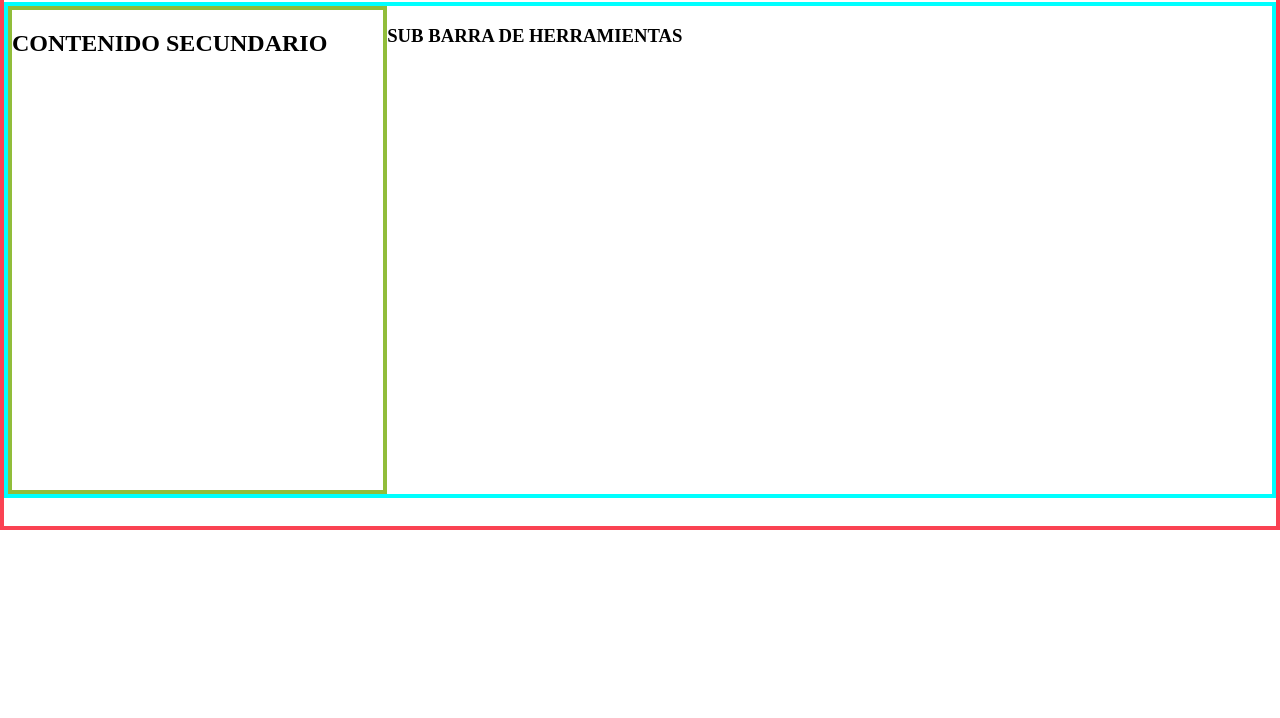
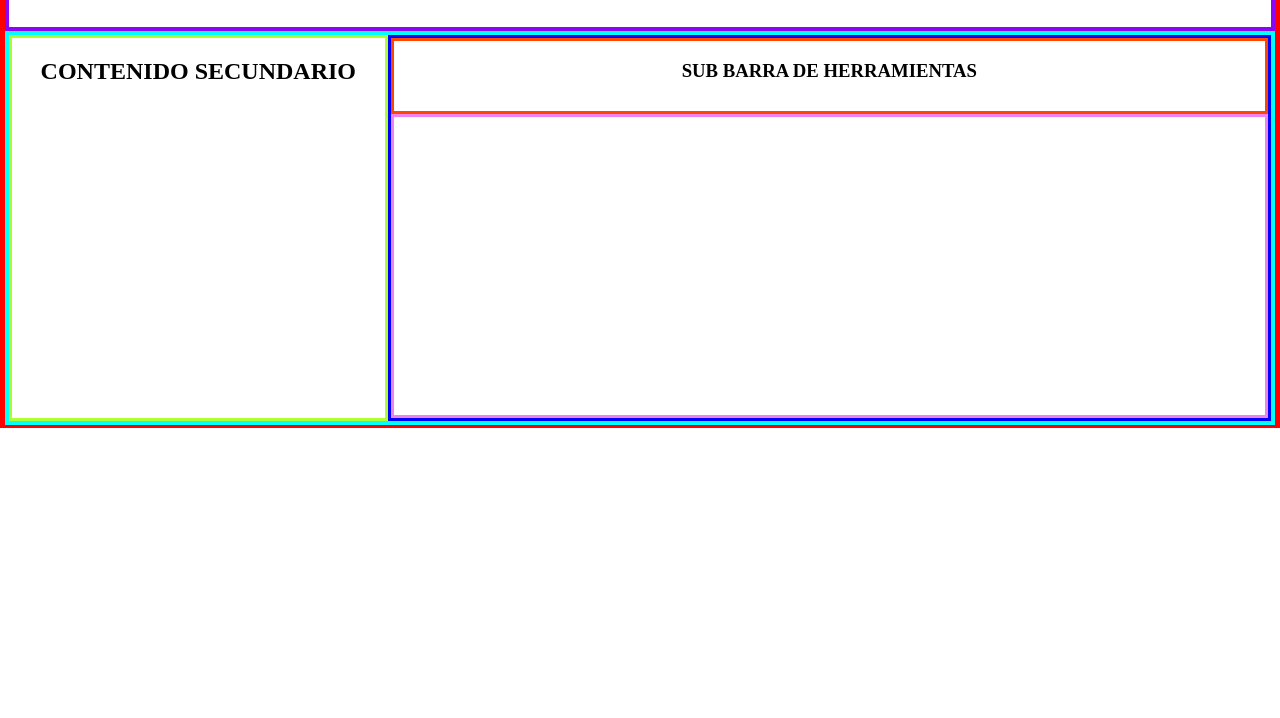
Before and after one commit to maurenys/ejercicios-taller-apps, a plain HTML site: page layout/index.html in a window 1280 px wide. Shown: the part 82-800 px from the top of the page. Drawn offline with Linux system fonts and the light colour scheme.

Commit message:
Update styles.css

```diff
--- a/layout/styles.css
+++ b/layout/styles.css
@@ -1,37 +1,43 @@
-body{
+body {
   margin: 0;
-    border: 4px solid #fa4252;
-    height: 604px;
+  border: 5px solid red;
+  height: 500px;
+}
 
-  }
-  main{
+main {
   display: block;
 }
-  .cabecera-principal{
-     border: 4px solid #7e0cf5;
+
+.header-principal {
+  border: 4px solid #8d05f5;
   height: 100px;
 }
 
-  .seccion-principal{
+.seccion-principal {
   border: 4px solid cyan;
   display: grid;
   grid-template-columns: 30% 70%;
-    height: 488px;
+  height: 386px;
 }
 
-  .seccion-principal aside{
-    border: 4px solid #91bd3a;
+.contenido-secundario {
+  border: 3px solid greenyellow;
 }
 
-  .main-principal{
-    border: 4px solid blue ;
-  }
-  .main-principal header {
-    border: 3px solid orange;
-    height: 40px;
+.contenido-principal {
+  border: 3px solid blue;
 }
 
-  .main-principal section {
+.contenido-principal header {
+  border: 3px solid orangered;
+  height: 70px;
+}
+
+.contenido-principal section {
   border: 3px solid violet;
-    height: 429px;
+  height: 298px;
 }
+
+h1, h2, h3 {
+  text-align: center;
+}
```
Lines whose indentation alone changed are shown as unchanged.
